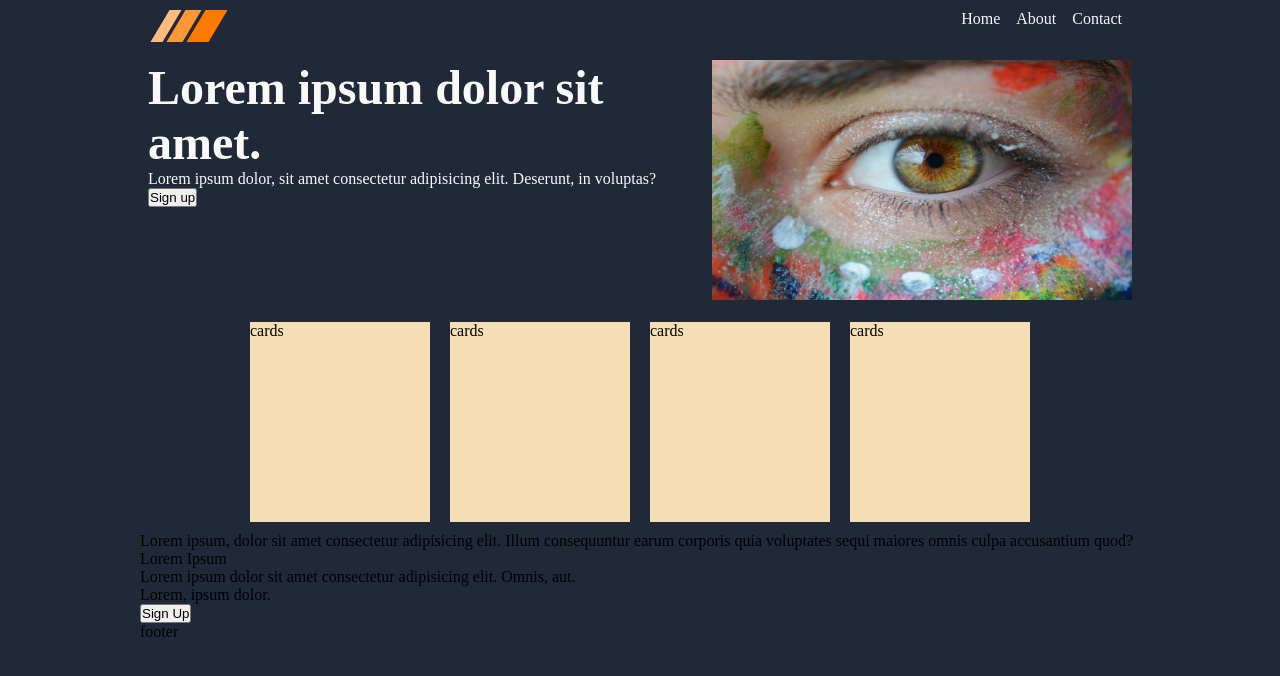
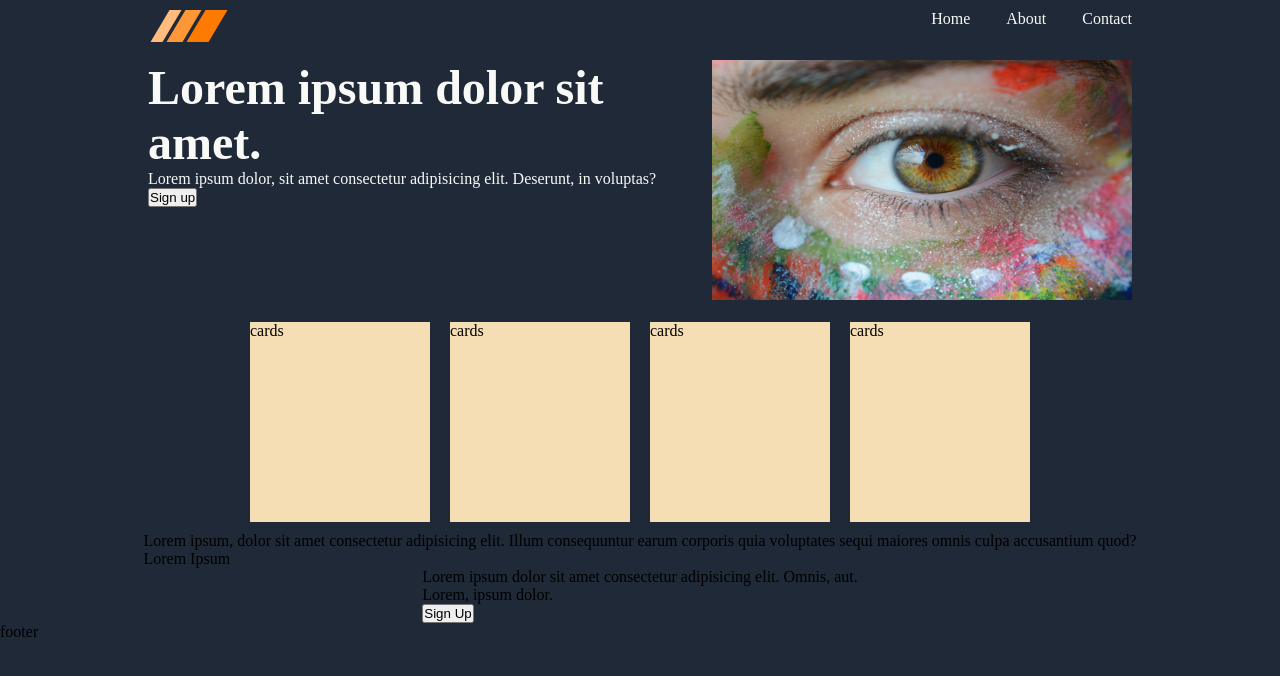
Before and after one commit to RoarAbiye/roarLanding, a plain HTML site: page index.html in a window 1280 px wide. Drawn offline with Linux system fonts and the light colour scheme.

Commit message:
Small fixes

```diff
--- a/index.html
+++ b/index.html
@@ -7,7 +7,7 @@
     <link href="styles.css" rel="stylesheet">
   </head>
   <body>
-    <section class="section-container" id="header-section">
+    <section class="section-container nav-container" id="header-section">
       <nva>
       <div class="nav-bar">
         <div id="logo">
--- a/styles.css
+++ b/styles.css
@@ -9,14 +9,18 @@ body {
   display: flex;
   flex-direction: column;
 
+}
+
+.section-container {
   max-width: 1000px;
   margin: auto;
-  }
+}
 
 .nav-bar {
   display: flex;
   justify-content: space-between;
   padding:10px;
+  width: 1000px;
 }
 
 .nav-bar ul {
@@ -25,7 +29,7 @@ body {
 
 .nav-bar ul li {
   list-style: none;
-  padding: 0 8px;
+  padding: 0 18px;
 }
 
 #hero-section, a {
```
